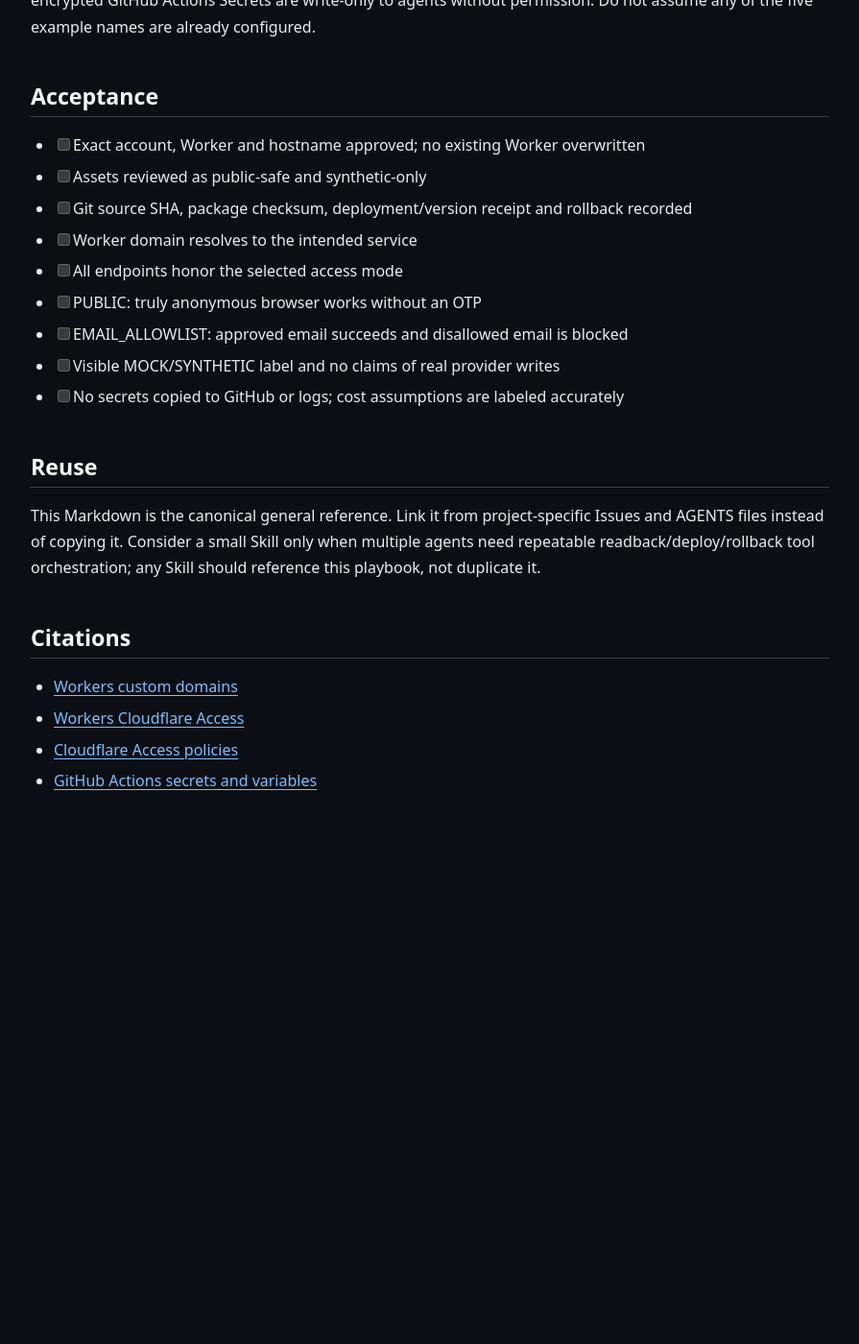
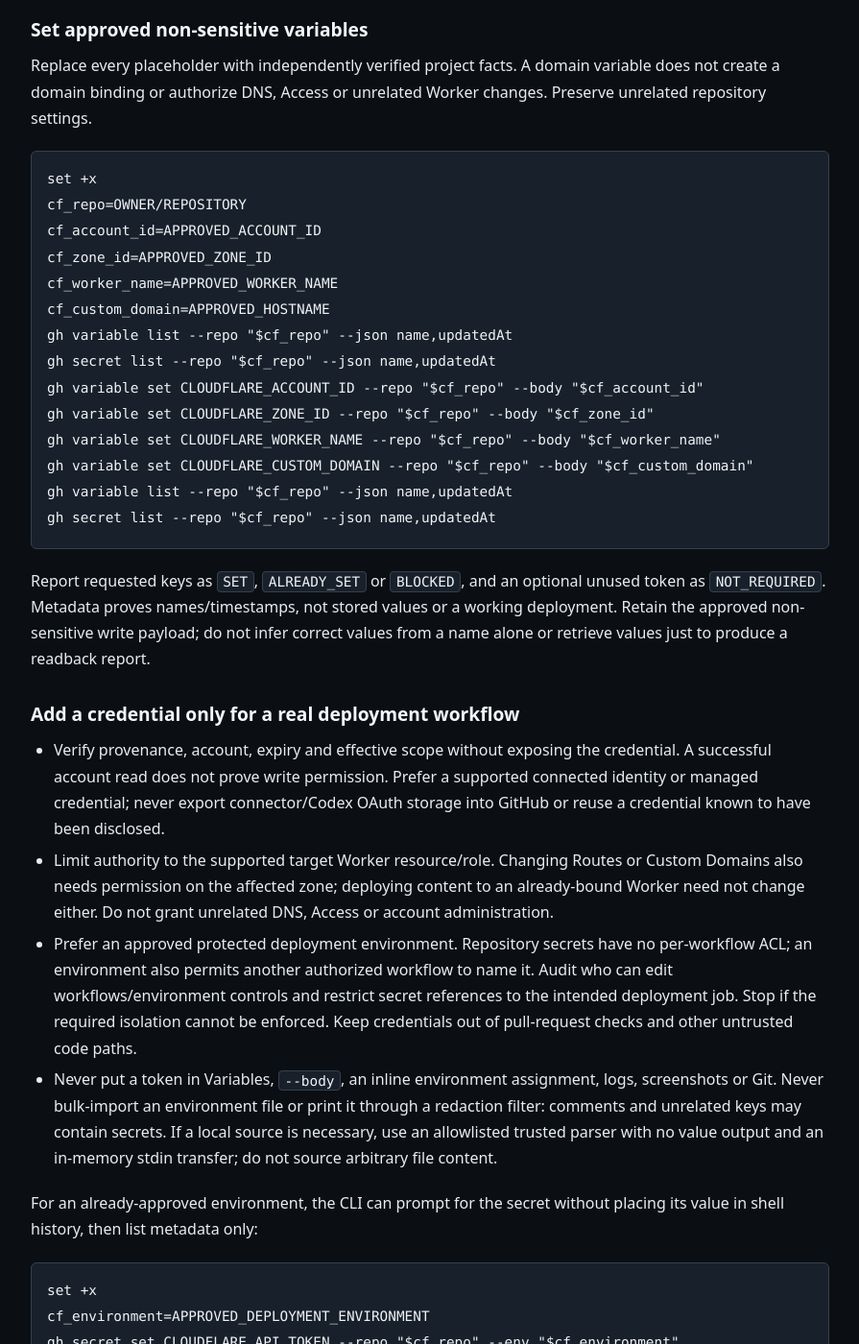
Before and after one commit to amitkarpe/agent-os, a Jekyll site: the page built from kb/playbooks/integrations/Download Cloudflare Demo Access Playbook.md, in a window 1280 px wide and 1400 px high, scrolled down 2421 px. Shown: the whole window at 96% size, without its empty margins (192-1087 px from the left). Built offline with Jekyll 4.4.1, drawn with Linux system fonts in a browser that asks for light colours; before the commit the page ends 3333 px from its top, so only the background shows below that; some of the changed text lies outside the part shown.

Commit message:
docs: add safe Cloudflare Actions configuration commands

````diff
--- a/kb/playbooks/integrations/Download Cloudflare Demo Access Playbook.md
+++ b/kb/playbooks/integrations/Download Cloudflare Demo Access Playbook.md
@@ -52,7 +52,48 @@
 | CLOUDFLARE_CUSTOM_DOMAIN | GitHub Actions Variable | Explicit approved hostname |
 | CLOUDFLARE_API_TOKEN | GitHub Actions encrypted Secret, only if genuinely needed | Least-privilege credential for target Worker deployment |
 
-**Only placeholders/key names belong in Agent OS.** Do not push local environment files or copy existing keys into a public GitHub repository. Prefer a supported connected identity or managed/short-lived credential. If CI truly requires a token, configure only the minimal scoped secret in the relevant **application repository**, never the public KB repository, through an approved secret-write workflow. GitHub Variables are not secrets; encrypted GitHub Actions Secrets are write-only to agents without permission. Do not assume any of the five example names are already configured.
+**Only placeholders/key names belong in Agent OS.** Exact approved account/zone/Worker/hostname configuration belongs in the application repository. Reconcile that repository's current workflows and settings metadata first. If no deployment workflow consumes a token, leave it absent; an interactive connected OAuth release does not require copying its credential into CI.
+
+### Set approved non-sensitive variables
+
+Replace every placeholder with independently verified project facts. A domain variable does not create a domain binding or authorize DNS, Access or unrelated Worker changes. Preserve unrelated repository settings.
+
+```bash
+set +x
+cf_repo=OWNER/REPOSITORY
+cf_account_id=APPROVED_ACCOUNT_ID
+cf_zone_id=APPROVED_ZONE_ID
+cf_worker_name=APPROVED_WORKER_NAME
+cf_custom_domain=APPROVED_HOSTNAME
+gh variable list --repo "$cf_repo" --json name,updatedAt
+gh secret list --repo "$cf_repo" --json name,updatedAt
+gh variable set CLOUDFLARE_ACCOUNT_ID --repo "$cf_repo" --body "$cf_account_id"
+gh variable set CLOUDFLARE_ZONE_ID --repo "$cf_repo" --body "$cf_zone_id"
+gh variable set CLOUDFLARE_WORKER_NAME --repo "$cf_repo" --body "$cf_worker_name"
+gh variable set CLOUDFLARE_CUSTOM_DOMAIN --repo "$cf_repo" --body "$cf_custom_domain"
+gh variable list --repo "$cf_repo" --json name,updatedAt
+gh secret list --repo "$cf_repo" --json name,updatedAt
+```
+
+Report requested keys as `SET`, `ALREADY_SET` or `BLOCKED`, and an optional unused token as `NOT_REQUIRED`. Metadata proves names/timestamps, not stored values or a working deployment. Retain the approved non-sensitive write payload; do not infer correct values from a name alone or retrieve values just to produce a readback report.
+
+### Add a credential only for a real deployment workflow
+
+- Verify provenance, account, expiry and effective scope without exposing the credential. A successful account read does not prove write permission. Prefer a supported connected identity or managed credential; never export connector/Codex OAuth storage into GitHub or reuse a credential known to have been disclosed.
+- Limit authority to the supported target Worker resource/role. Changing Routes or Custom Domains also needs permission on the affected zone; deploying content to an already-bound Worker need not change either. Do not grant unrelated DNS, Access or account administration.
+- Prefer an approved protected deployment environment. Repository secrets have no per-workflow ACL; an environment also permits another authorized workflow to name it. Audit who can edit workflows/environment controls and restrict secret references to the intended deployment job. Stop if the required isolation cannot be enforced. Keep credentials out of pull-request checks and other untrusted code paths.
+- Never put a token in Variables, `--body`, an inline environment assignment, logs, screenshots or Git. Never bulk-import an environment file or print it through a redaction filter: comments and unrelated keys may contain secrets. If a local source is necessary, use an allowlisted trusted parser with no value output and an in-memory stdin transfer; do not source arbitrary file content.
+
+For an already-approved environment, the CLI can prompt for the secret without placing its value in shell history, then list metadata only:
+
+```bash
+set +x
+cf_environment=APPROVED_DEPLOYMENT_ENVIRONMENT
+gh secret set CLOUDFLARE_API_TOKEN --repo "$cf_repo" --env "$cf_environment"
+gh secret list --repo "$cf_repo" --env "$cf_environment" --json name,updatedAt
+```
+
+Only the reviewed deployment job should reference `secrets.CLOUDFLARE_API_TOKEN`. Non-sensitive configuration uses `vars.CLOUDFLARE_ACCOUNT_ID`, `vars.CLOUDFLARE_ZONE_ID`, `vars.CLOUDFLARE_WORKER_NAME` and `vars.CLOUDFLARE_CUSTOM_DOMAIN`. GitHub's secret metadata API does not return stored secret values. Do not create a token, workflow or deployment merely to make the settings checklist look complete.
 
 ## Acceptance
 
@@ -76,3 +117,8 @@
 - [Workers Cloudflare Access](https://developers.cloudflare.com/workers/configuration/cloudflare-access/)
 - [Cloudflare Access policies](https://developers.cloudflare.com/cloudflare-one/access-controls/policies/)
 - [GitHub Actions secrets and variables](https://docs.github.com/en/actions/security-for-github-actions/security-guides/using-secrets-in-github-actions)
+- https://cli.github.com/manual/gh_variable_set
+- https://cli.github.com/manual/gh_variable_list
+- https://cli.github.com/manual/gh_secret_set
+- https://cli.github.com/manual/gh_secret_list
+- https://developers.cloudflare.com/workers/authorization/workers/
````
Also changed, not shown: other parts of kb/playbooks/integrations/Download Cloudflare Demo Access Playbook.md (+1 -1 lines).
